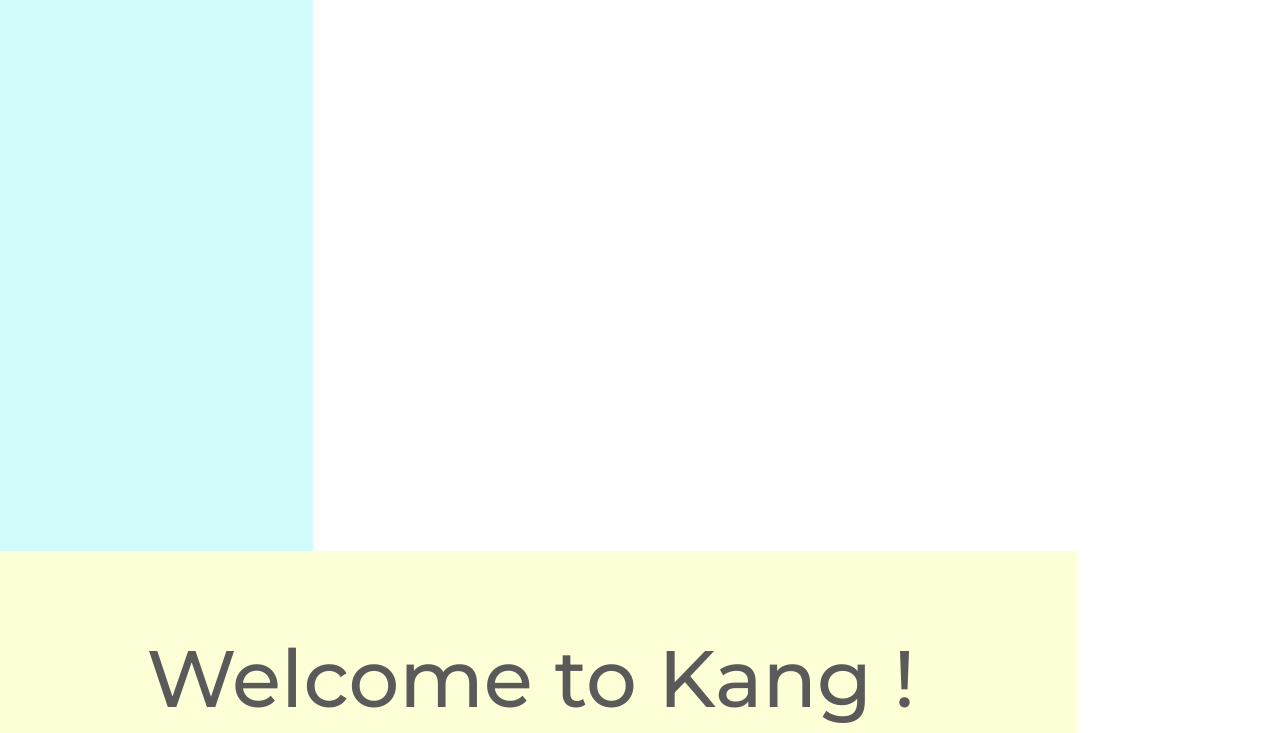
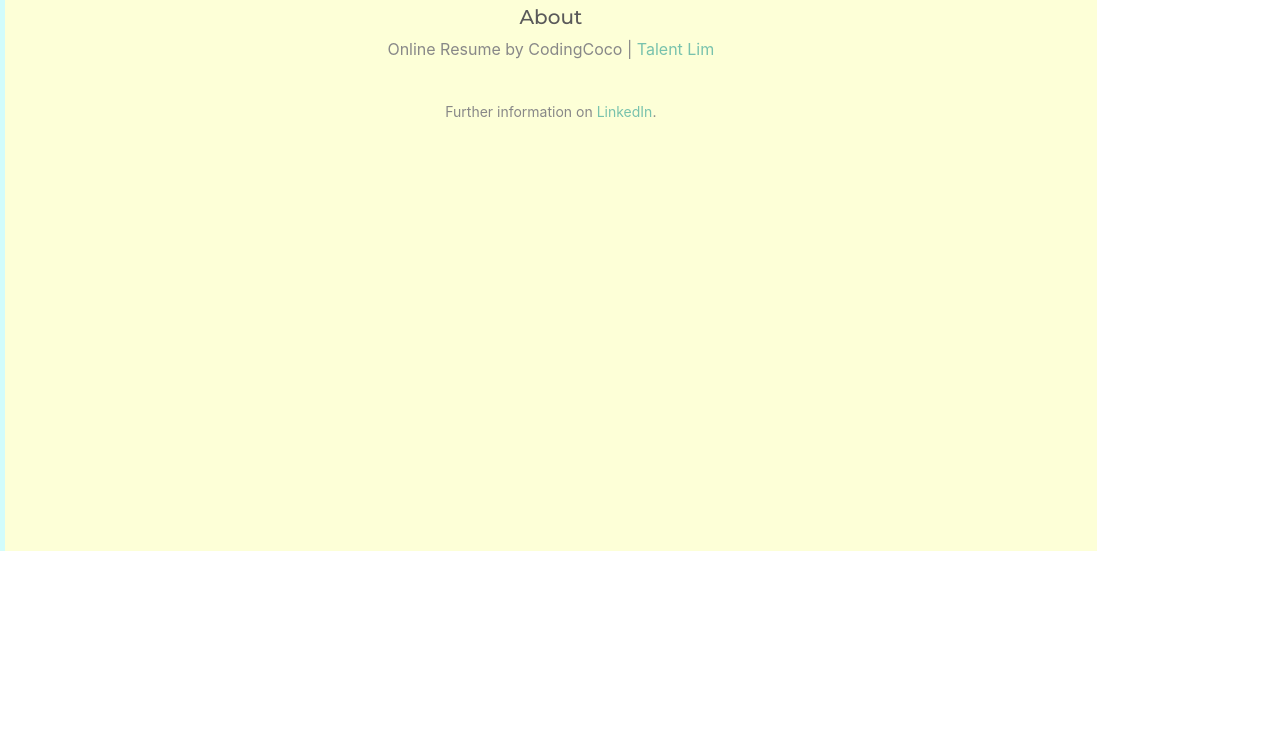
Before and after one commit to tlim-lab/tlim-lab.github.io, a plain HTML site: page Kang/about.html in a window 1280 px wide. Shown: the part 249-982 px from the top of the page. After the commit the page ends 800 px from the top, so only its background shows below. Drawn offline with nearby package versions, Linux system fonts and the light colour scheme.

Commit message:
Update about.html

```diff
--- a/Kang/about.html
+++ b/Kang/about.html
@@ -12,7 +12,7 @@
 
 
 <div class="row">
-    <div id = "sidebar" class="sidebar col-md-3" style="background-color: #d2fcfb;" >
+    <div id = "sidebar" class="sidebar col-xs-2 col-xs-3" style="background-color: #d2fcfb;" >
     </div>
 
     <div class="main col-lg-10 col-md-9" style="background-color: #fdffd7;">
```
